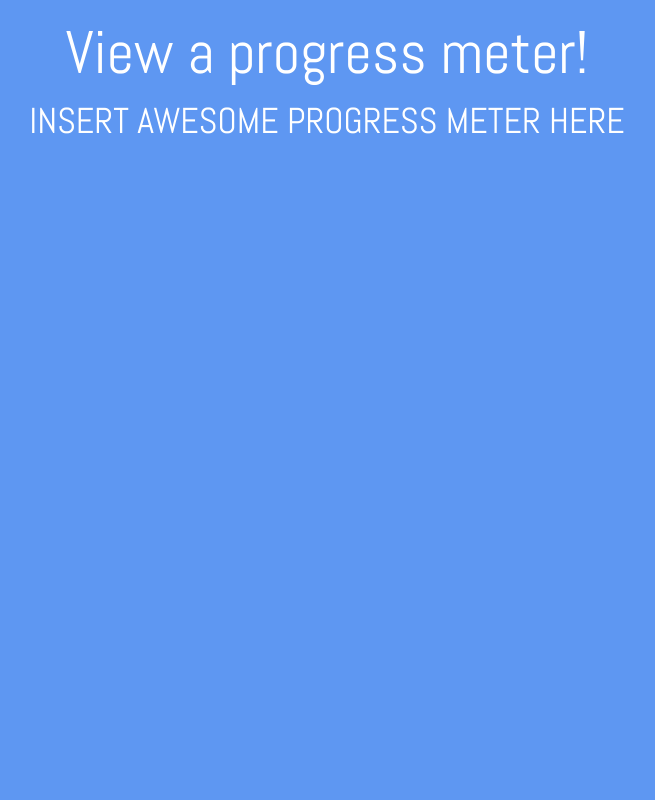
After one commit to ducsuus/progress-meter, a PHP site: page /viewProgressMeter.html in a window 1280 px wide. The commit adds this page. Shown: the whole page, without its empty margins (313-968 px from the left). Run offline with PHP 8.4, Linux system fonts and the light colour scheme; some libraries are stand-ins or nearby versions.

Commit message:
Added view Progress Meter

```diff
--- a/client/index.css
+++ b/client/index.css
@@ -1,5 +1,9 @@
 body {
 	background-color: #5e97f2;
+}
+
+.space{
+	height: 50px;
 }
 
 .title {
--- /dev/null
+++ b/client/viewProgressMeter.css
@@ -0,0 +1,26 @@
+body {
+	background-color: #5E97F2;
+}
+
+#title {
+	font-family: 'Abel';
+	font-size: 60;
+	color: white;
+	text-align: center;
+}
+
+#subtitle {
+	font-family: 'Abel';
+	font-size: 36;
+	color: white;
+	text-align: center;
+}
+
+#form-label {
+
+	width: 100%;
+
+	font-family: 'Abel';
+	font-size: 36;
+	color: white;
+}
--- /dev/null
+++ b/client/viewProgressMeter.html
@@ -0,0 +1,39 @@
+<!-- Wordlze - a test by Joe Mattelaer and James Muir -->
+<html>
+
+<head>
+
+<!-- Bootstrap Base CSS -->
+<link rel="stylesheet" href="https://maxcdn.bootstrapcdn.com/bootstrap/3.3.5/css/bootstrap.min.css">
+
+<!-- Optional Bootstrap Theme -->
+<link rel="stylesheet" href="https://maxcdn.bootstrapcdn.com/bootstrap/3.3.5/css/bootstrap-theme.min.css">
+
+<!-- Google Fonts - Abel -->
+<link href='http://fonts.googleapis.com/css?family=Abel' rel='stylesheet' type='text/css'>
+
+<!-- Local CSS -->
+<link rel="stylesheet" type="text/css" href="viewProgressMeter.css">
+
+</head>
+
+<body>
+<h1 id='title'> View a progress meter! </h1>
+<div>
+	<p id='subtitle'>INSERT AWESOME PROGRESS METER HERE<div id='edit-code-insert'></div></p>
+</div>
+
+<!-- Page Content Container -->
+<div class='container'>
+
+</div>
+
+</body>
+
+<!-- JQuery (For Bootstrap) -->
+<script src="//code.jquery.com/jquery-1.11.3.min.js"></script>
+
+<!-- Bootstrap Javascript -->
+<script src="https://maxcdn.bootstrapcdn.com/bootstrap/3.3.5/js/bootstrap.min.js"></script>
+
+</html>
```
Also changed, not shown: client/index.html (+6 -3 lines).
